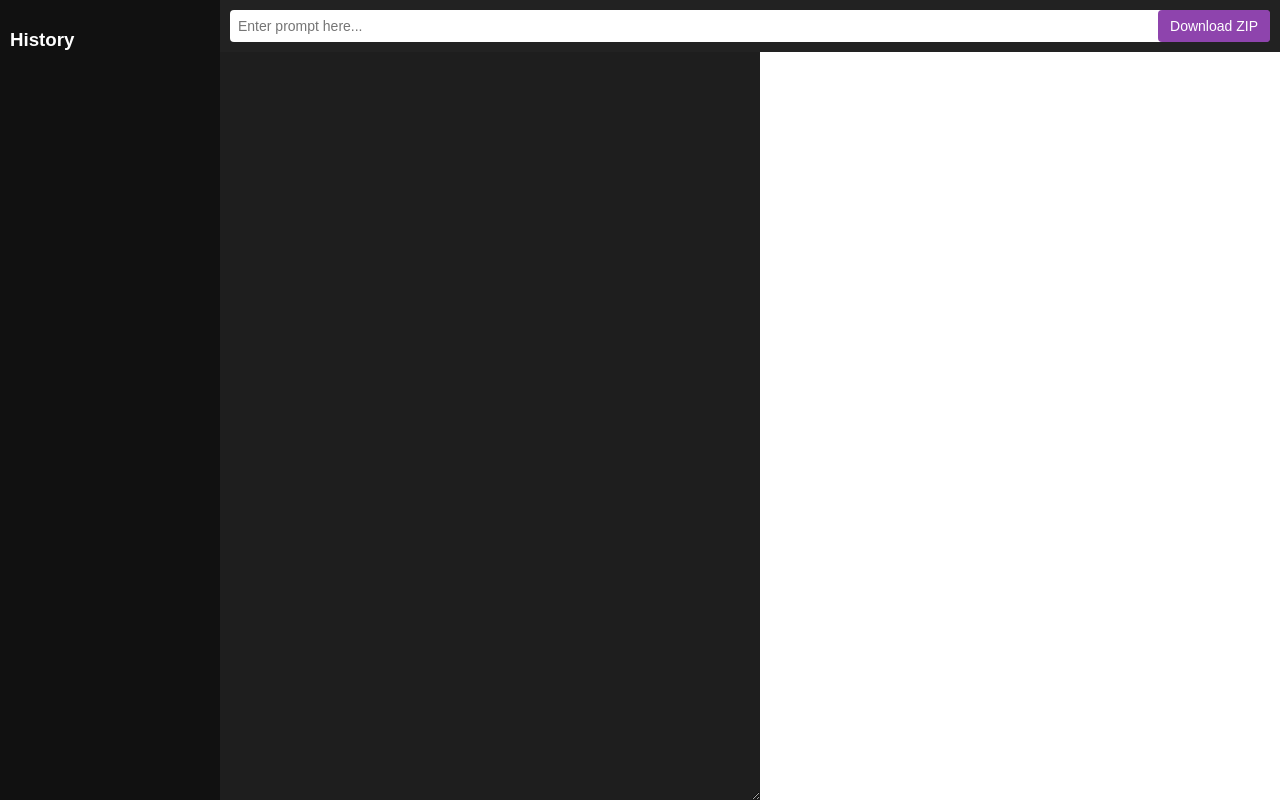
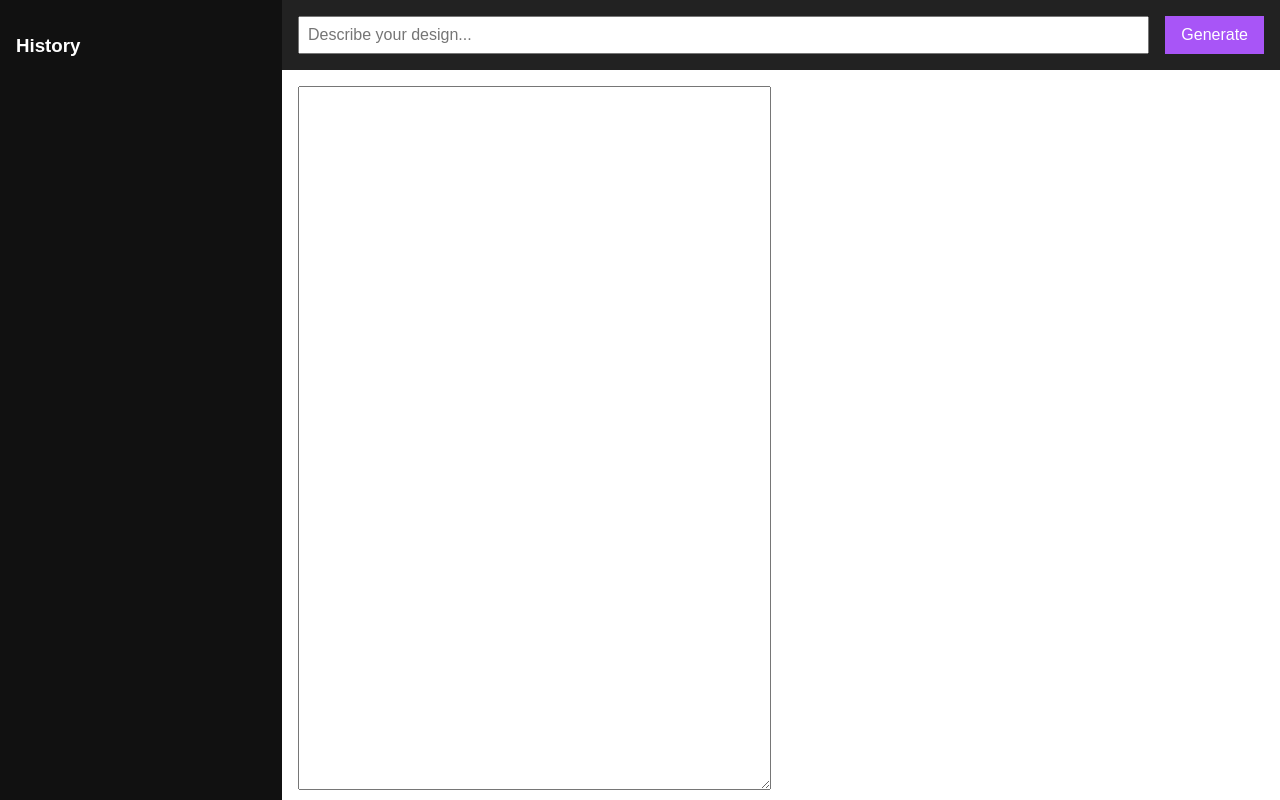
Before and after one commit to Navediqbal123/Pixvibe-code-editor-, a plain HTML site: page index.html in a window 1280 px wide. Drawn offline with nearby package versions, Linux system fonts and the light colour scheme.

Commit message:
Update index.html

```diff
--- a/index.html
+++ b/index.html
@@ -1,128 +1,105 @@
-
-<!DOCTYPE html><html>
+<!DOCTYPE html>
+<html lang="en">
 <head>
-  <title>Pixvibe Editor</title>
+  <meta charset="UTF-8" />
+  <meta name="viewport" content="width=device-width, initial-scale=1.0"/>
+  <title>Pixvibe Stitch</title>
   <style>
     body {
       margin: 0;
-      font-family: Arial, sans-serif;
+      font-family: sans-serif;
       display: flex;
       height: 100vh;
-      overflow: hidden;
     }
     .sidebar {
-      width: 200px;
-      background-color: #111;
+      width: 250px;
+      background: #111;
       color: white;
-      padding: 10px;
+      padding: 1rem;
       overflow-y: auto;
     }
-    .editor {
+    .main {
       flex: 1;
       display: flex;
       flex-direction: column;
-      background-color: #1e1e1e;
+    }
+    .top {
+      padding: 1rem;
+      background: #222;
+      display: flex;
+      gap: 1rem;
+    }
+    .top input {
+      flex: 1;
+      padding: 0.5rem;
+      font-size: 1rem;
+    }
+    .top button {
+      background: #a855f7;
       color: white;
-    }
-    .input-bar {
-      padding: 10px;
-      background-color: #222;
-      display: flex;
-    }
-    .input-bar input {
-      flex: 1;
-      padding: 8px;
-      font-size: 14px;
-      border-radius: 4px;
       border: none;
-    }
-    .input-bar button {
-      margin-left: 10px;
-      padding: 8px 12px;
-      font-size: 14px;
-      border: none;
-      border-radius: 4px;
-      background-color: #8e44ad;
-      color: white;
+      padding: 0.5rem 1rem;
+      font-size: 1rem;
       cursor: pointer;
     }
-    .main {
+    .editor {
       display: flex;
       flex: 1;
-      overflow: hidden;
     }
-    textarea {
-      width: 50%;
-      padding: 10px;
-      font-size: 14px;
-      border: none;
-      background-color: #1e1e1e;
-      color: white;
+    .code, .preview {
+      flex: 1;
+      padding: 1rem;
+      overflow: auto;
     }
-    iframe {
-      width: 50%;
-      border: none;
-      background-color: white;
+    .code textarea {
+      width: 100%;
+      height: 100%;
+      font-family: monospace;
+      font-size: 1rem;
     }
-    .download-btn {
-      position: absolute;
-      top: 10px;
-      right: 10px;
-      background-color: #27ae60;
-      color: white;
-      border: none;
-      padding: 6px 10px;
-      border-radius: 4px;
-      cursor: pointer;
+    .history-item {
+      margin-bottom: 10px;
+      border-bottom: 1px solid #333;
+      padding-bottom: 5px;
     }
   </style>
 </head>
 <body>
   <div class="sidebar">
     <h3>History</h3>
-    <ul id="history" style="list-style: none; padding: 0;"></ul>
+    <div id="history"></div>
   </div>
-  <div class="editor">
-    <div class="input-bar">
-      <input id="prompt" type="text" placeholder="Enter prompt here...">
+  <div class="main">
+    <div class="top">
+      <input type="text" id="prompt" placeholder="Describe your design...">
       <button onclick="generate()">Generate</button>
-      <button class="download-btn" onclick="downloadZip()">Download ZIP</button>
     </div>
-    <div class="main">
-      <textarea id="code" oninput="updatePreview()"></textarea>
-      <iframe id="preview"></iframe>
+    <div class="editor">
+      <div class="code">
+        <textarea id="code"></textarea>
+      </div>
+      <div class="preview" id="preview"></div>
     </div>
-  </div>  <script>
-    const codeEl = document.getElementById("code");
-    const previewEl = document.getElementById("preview");
-    const historyEl = document.getElementById("history");
-    const promptEl = document.getElementById("prompt");
+  </div>
 
-    function updatePreview() {
-      const html = codeEl.value;
-      previewEl.srcdoc = html;
+  <script>
+    function generate() {
+      const prompt = document.getElementById('prompt').value;
+      const history = document.getElementById('history');
+      const codeBox = document.getElementById('code');
+      const preview = document.getElementById('preview');
+
+      // Add to history
+      const item = document.createElement('div');
+      item.className = 'history-item';
+      item.innerText = prompt;
+      history.prepend(item);
+
+      // Simple HTML generator (mock)
+      const html = `<h1>${prompt}</h1>`;
+      codeBox.value = html;
+      preview.innerHTML = html;
     }
-
-    function generate() {
-      const prompt = promptEl.value;
-      if (!prompt) return;
-      const html = `<h1>${prompt}</h1>`;
-      codeEl.value = html;
-      updatePreview();
-      const li = document.createElement("li");
-      li.textContent = prompt;
-      historyEl.appendChild(li);
-    }
-
-    function downloadZip() {
-      const zip = new JSZip();
-      zip.file("index.html", codeEl.value);
-      zip.generateAsync({ type: "blob" }).then(content => {
-        const a = document.createElement("a");
-        a.href = URL.createObjectURL(content);
-        a.download = "PixvibeEditor.zip";
-        a.click();
-      });
-    }
-  </script>  <script src="https://cdnjs.cloudflare.com/ajax/libs/jszip/3.7.1/jszip.min.js"></script></body>
+  </script>
+</body>
 </html>
```
